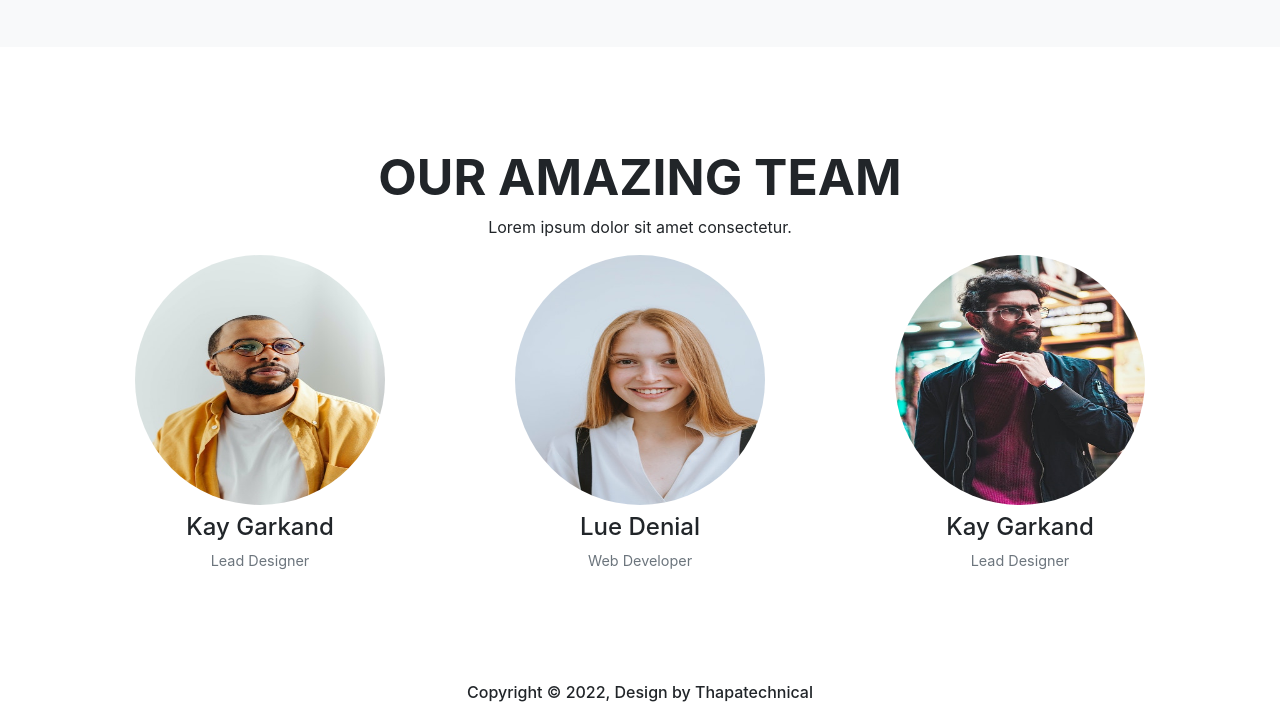
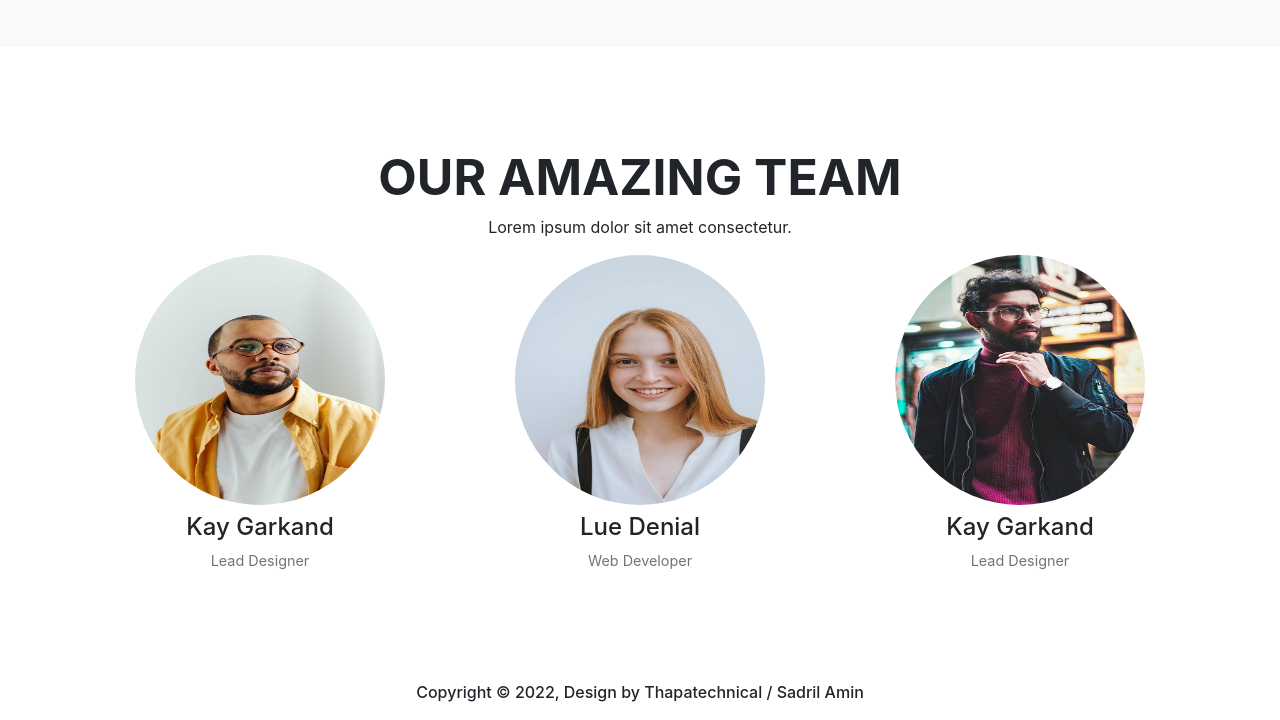
Before and after one commit to Sadril1996/Thapatechnical, a plain HTML site: page index.html in a window 1280 px wide. Shown: the part 2568-3288 px from the top of the page. Drawn offline with nearby package versions, Linux system fonts and the light colour scheme.

Commit message:
added some text in html

```diff
--- a/index.html
+++ b/index.html
@@ -202,7 +202,7 @@
     </section>
 
     <footer class="footer">
-        <h6 class="text-center">  Copyright ©	2022, Design by Thapatechnical </h6>
+        <h6 class="text-center">  Copyright ©	2022, Design by Thapatechnical / Sadril Amin </h6>
     </footer>
 
 
```
